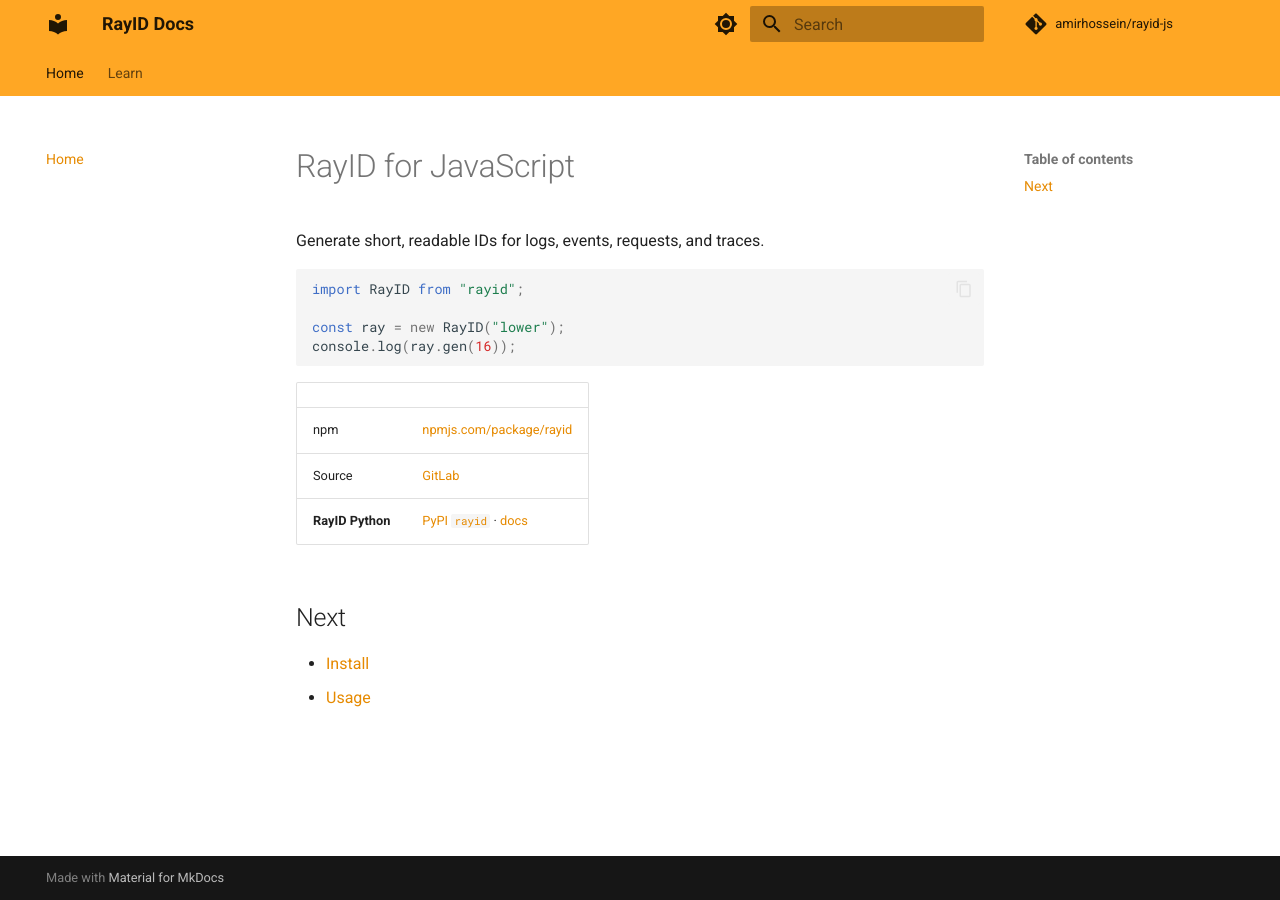
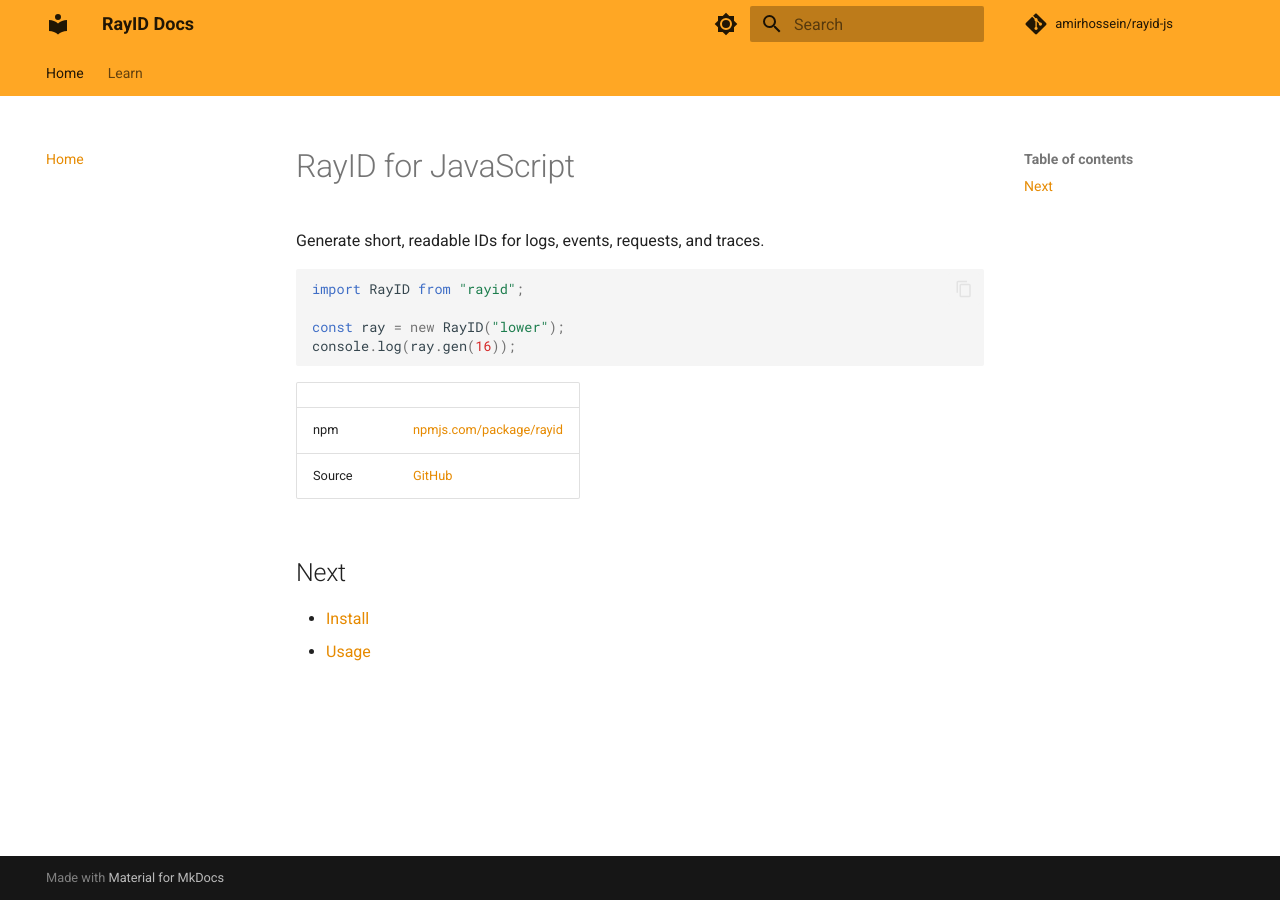
Before and after one commit to BlackIQ/rayid-js, an MkDocs documentation site: the page built from docs/index.md, in a window 1280 px wide. Built offline with MkDocs 1.6.1 and Material for MkDocs 9.7.7, drawn with Linux system fonts in a browser that asks for light colours; comment, search, counter and statistics services are not loaded.

Commit message:
Change URLs to GitHub

````diff
--- a/docs/index.md
+++ b/docs/index.md
@@ -9,11 +9,10 @@ const ray = new RayID("lower");
 console.log(ray.gen(16));
 ```
 
-|                  |                                                                                                  |
-| ---------------- | ------------------------------------------------------------------------------------------------ |
-| npm              | [npmjs.com/package/rayid](https://www.npmjs.com/package/rayid)                                   |
-| Source           | [GitLab](https://gitlab.com/blackiq-packages/npm/rayid)                                          |
-| **RayID Python** | [PyPI `rayid`](https://pypi.org/project/rayid/) · [docs](https://rayid-py.docs.amirhossein.info) |
+|        |                                                                |
+| ------ | -------------------------------------------------------------- |
+| npm    | [npmjs.com/package/rayid](https://www.npmjs.com/package/rayid) |
+| Source | [GitHub](https://github.com/BlackIQ/rayid-js)                  |
 
 ## Next
 
--- a/mkdocs.yml
+++ b/mkdocs.yml
@@ -1,8 +1,8 @@
 site_name: RayID Docs
 site_description: Official RayID Package on NPM documentation
-site_url: https://rayid-js.docs.amirhossein.info
+site_url: https://rayid-js.amirhossein.info
 
-repo_url: https://gitlab.com/blackiq-packages/npm/rayid
+repo_url: https://github.com/BlackIQ/rayid-js
 repo_name: amirhossein/rayid-js
 
 theme:
@@ -27,8 +27,8 @@ theme:
 nav:
   - Home: index.md
   - Learn:
-    - Install: learn/install.md
-    - Usage: learn/usage.md
+      - Install: learn/install.md
+      - Usage: learn/usage.md
 
 markdown_extensions:
   - tables
--- a/package.json
+++ b/package.json
@@ -9,13 +9,13 @@
   "scripts": {
     "test": "node index.js"
   },
-  "homepage": "https://gitlab.com/blackiq-packages/npm/rayid",
+  "homepage": "https://github.com/BlackIQ/rayid-js",
   "repository": {
-    "url": "git+https://gitlab.com/blackiq-packages/npm/rayid.git",
+    "url": "git+https://github.com/BlackIQ/rayid-js.git",
     "type": "git"
   },
   "bugs": {
-    "url": "https://gitlab.com/blackiq-packages/npm/rayid/-/issues",
+    "url": "https://github.com/BlackIQ/rayid-js/issues",
     "email": "bugs@amirhossein.info"
   },
   "keywords": [
````
